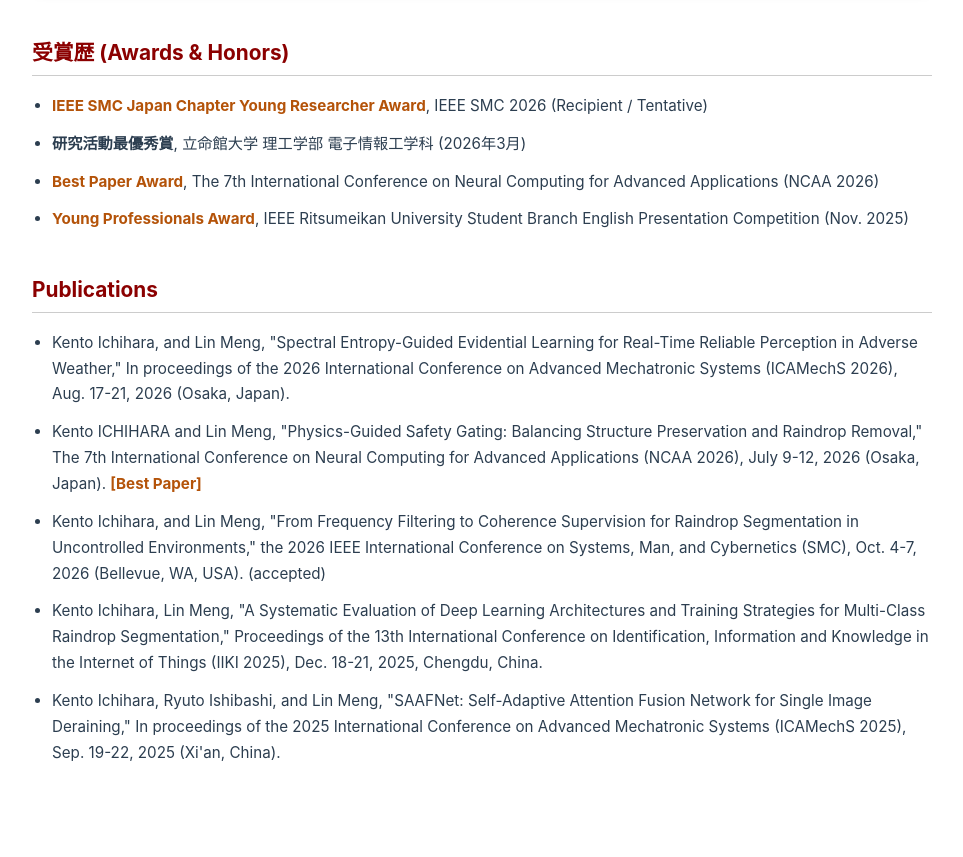
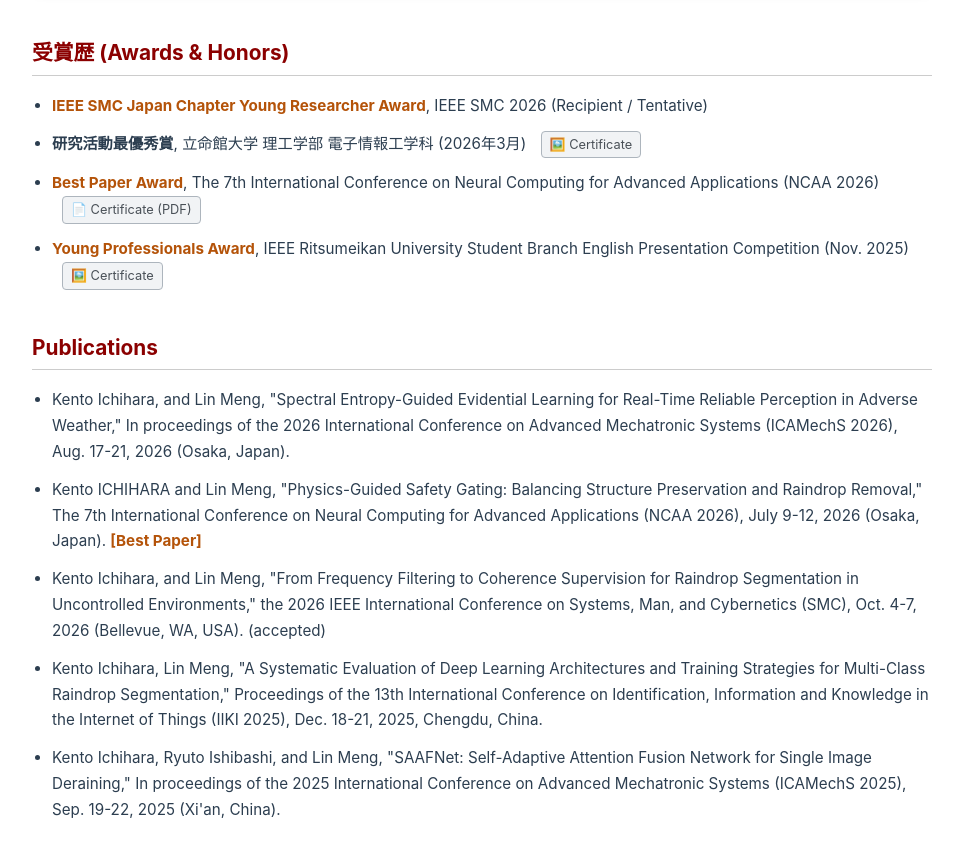
Before and after one commit to ri0135sx/ri0135sx.github.io, a plain HTML site: page index.html in a window 1280 px wide. Shown: the part 1540-2397 px from the top of the page, without its empty margins (158-1121 px from the left). Before the commit the page ends 2345 px from the top, so only its background shows below. Drawn offline with Linux system fonts and the light colour scheme.

Commit message:
Update index.html

```diff
--- a/index.html
+++ b/index.html
@@ -79,6 +79,25 @@
         }
         .links a:hover { background: #e5e7eb; }
         .award-badge { color: #b45309; font-weight: bold; }
+
+        /* 賞状リンク用ボタンスタイル */
+        .pdf-link {
+            display: inline-block;
+            margin-left: 10px;
+            padding: 2px 8px;
+            background-color: #f1f3f5;
+            border: 1px solid #adb5bd;
+            color: #495057;
+            text-decoration: none;
+            font-size: 0.8rem;
+            border-radius: 4px;
+            transition: all 0.2s ease-in-out;
+        }
+        .pdf-link:hover {
+            background-color: #e9ecef;
+            border-color: #8B0000;
+            color: #8B0000;
+        }
 
         /* Research Overview UI (Cards & Grid) */
         .research-card {
@@ -184,7 +203,7 @@
         <li>Blender (Python Scripting / Simulation)</li>
     </ul>
 
-    <!-- 追加：研究概要セクション -->
+    <!-- 研究概要セクション -->
     <h2>
         <span class="lang-jp">研究ハイライト (Research Highlights)</span>
         <span class="lang-en">Research Highlights</span>
@@ -283,13 +302,22 @@
         <span class="lang-en">Awards & Honors</span>
     </h2>
     <ul>
-        <li><span class="award-badge">IEEE SMC Japan Chapter Young Researcher Award</span>, IEEE SMC 2026 (Recipient / Tentative)</li>
+        <li>
+            <span class="award-badge">IEEE SMC Japan Chapter Young Researcher Award</span>, IEEE SMC 2026 (Recipient / Tentative)
+        </li>
         <li>
             <span class="lang-jp"><strong>研究活動最優秀賞</strong>, 立命館大学 理工学部 電子情報工学科 (2026年3月)</span>
             <span class="lang-en"><strong>Best Research Activity Award</strong>, Department of Electronic and Computer Engineering, Ritsumeikan University (May 2026)</span>
+            <a href="https://drive.google.com/file/d/12WDqsNsB2DtgInOBtDsHll_5d9VilNQM/view?usp=sharing" target="_blank" class="pdf-link">🖼️ Certificate</a>
         </li>
-        <li><span class="award-badge">Best Paper Award</span>, The 7th International Conference on Neural Computing for Advanced Applications (NCAA 2026)</li>
-        <li><span class="award-badge">Young Professionals Award</span>, IEEE Ritsumeikan University Student Branch English Presentation Competition (Nov. 2025)</li>
+        <li>
+            <span class="award-badge">Best Paper Award</span>, The 7th International Conference on Neural Computing for Advanced Applications (NCAA 2026)
+            <a href="https://drive.google.com/file/d/1HuBfn-E6p1D2_soK3vTks80bpOIE9VOt/view?usp=sharing" target="_blank" class="pdf-link">📄 Certificate (PDF)</a>
+        </li>
+        <li>
+            <span class="award-badge">Young Professionals Award</span>, IEEE Ritsumeikan University Student Branch English Presentation Competition (Nov. 2025)
+            <a href="https://drive.google.com/file/d/1HbLR-Zc_z-VjaZTYy0inu1oAj97uQj2L/view?usp=sharing" target="_blank" class="pdf-link">🖼️ Certificate</a>
+        </li>
     </ul>
 
     <h2>Publications</h2>
```
